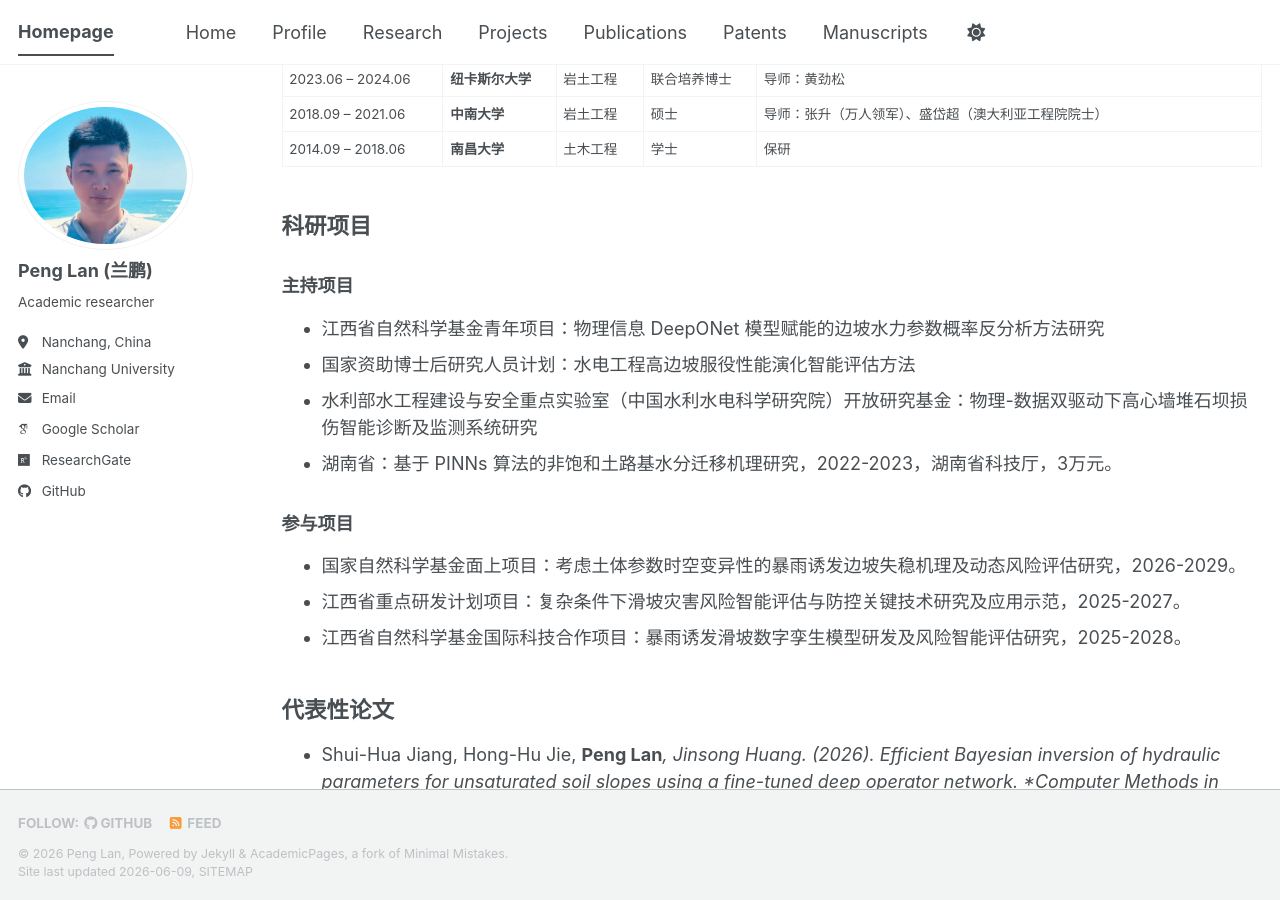
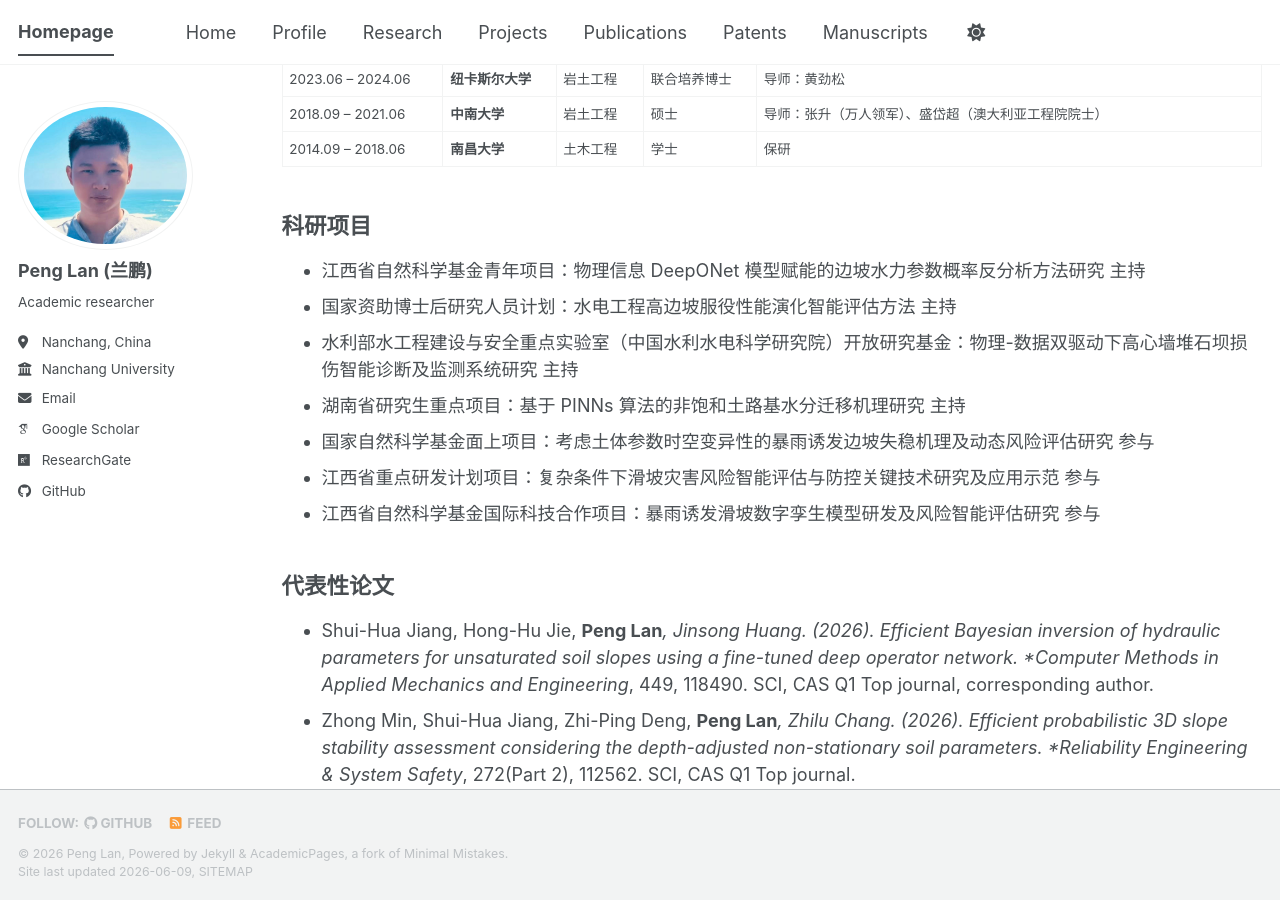
Before and after one commit to LanPeng-94/LanPeng-94.github.io, a Jekyll site: the page built from _pages/about.md, in a window 1280 px wide and 900 px high, scrolled down 708 px. Built offline with Jekyll 4.4.1, drawn with Linux system fonts in a browser that asks for light colours; some web fonts are replaced; a script bundle is joined from its source files by our own code; library files that are not in the unit come from our copies; some of the changed text lies outside the part shown.

Commit message:
Update homepage project list

```diff
--- a/_pages/about.md
+++ b/_pages/about.md
@@ -33,19 +33,13 @@ redirect_from:
 <a id="projects"></a>
 
 ## 科研项目
-
-### 主持项目
-
-- 江西省自然科学基金青年项目：物理信息 DeepONet 模型赋能的边坡水力参数概率反分析方法研究
-- 国家资助博士后研究人员计划：水电工程高边坡服役性能演化智能评估方法
-- 水利部水工程建设与安全重点实验室（中国水利水电科学研究院）开放研究基金：物理-数据双驱动下高心墙堆石坝损伤智能诊断及监测系统研究
-- 湖南省：基于 PINNs 算法的非饱和土路基水分迁移机理研究，2022-2023，湖南省科技厅，3万元。
-
-### 参与项目
-
-- 国家自然科学基金面上项目：考虑土体参数时空变异性的暴雨诱发边坡失稳机理及动态风险评估研究，2026-2029。
-- 江西省重点研发计划项目：复杂条件下滑坡灾害风险智能评估与防控关键技术研究及应用示范，2025-2027。
-- 江西省自然科学基金国际科技合作项目：暴雨诱发滑坡数字孪生模型研发及风险智能评估研究，2025-2028。
+- 江西省自然科学基金青年项目：物理信息 DeepONet 模型赋能的边坡水力参数概率反分析方法研究 主持
+- 国家资助博士后研究人员计划：水电工程高边坡服役性能演化智能评估方法 主持
+- 水利部水工程建设与安全重点实验室（中国水利水电科学研究院）开放研究基金：物理-数据双驱动下高心墙堆石坝损伤智能诊断及监测系统研究 主持
+- 湖南省研究生重点项目：基于 PINNs 算法的非饱和土路基水分迁移机理研究 主持
+- 国家自然科学基金面上项目：考虑土体参数时空变异性的暴雨诱发边坡失稳机理及动态风险评估研究 参与
+- 江西省重点研发计划项目：复杂条件下滑坡灾害风险智能评估与防控关键技术研究及应用示范 参与
+- 江西省自然科学基金国际科技合作项目：暴雨诱发滑坡数字孪生模型研发及风险智能评估研究 参与
 
 <a id="publications"></a>
 
```
Also changed, not shown: other parts of _pages/about.md (+0 -1 lines).
